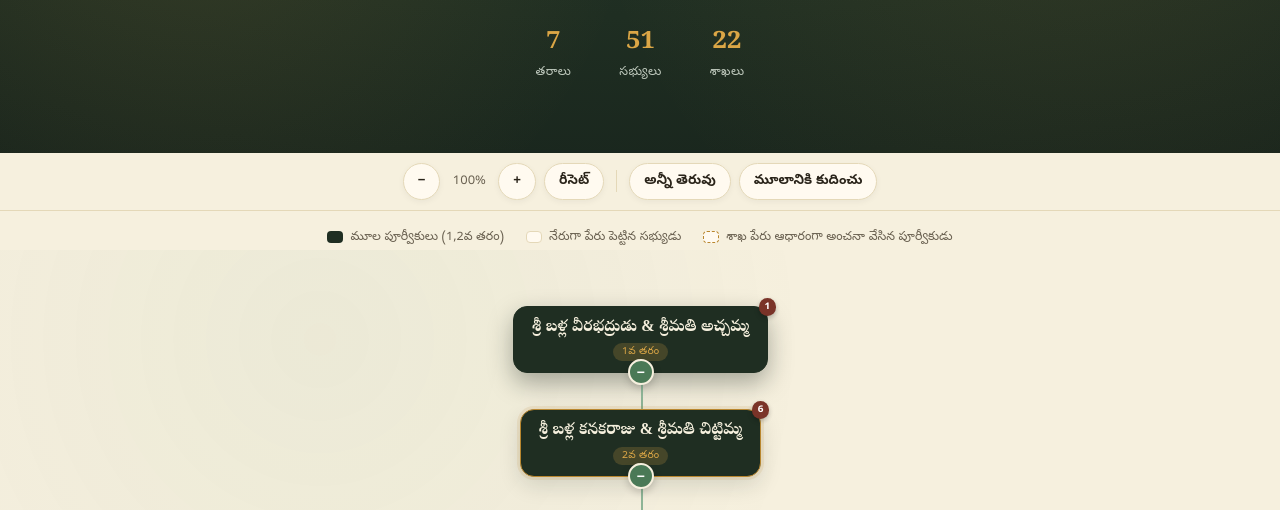
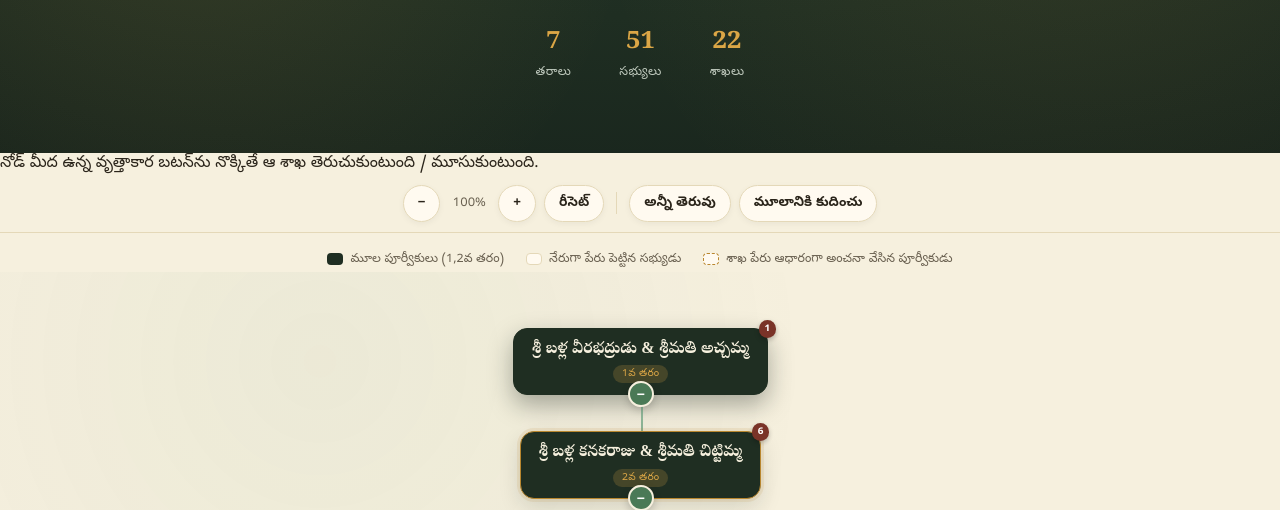
Before and after one commit to sandeepsrisiva123/balla-vamsa-vruksham, a plain HTML site: page index.html in a window 1280 px wide. Shown: the part 216-726 px from the top of the page. Drawn offline with Linux system fonts and the light colour scheme.

Commit message:
Update index.html

```diff
--- a/index.html
+++ b/index.html
@@ -244,7 +244,7 @@
     <div class="stat"><b id="branchCount">0</b><span>శాఖలు</span></div>
   </div>
 </div>
-
+<div>నోడ్ మీద ఉన్న వృత్తాకార బటన్‌ను నొక్కితే ఆ శాఖ తెరుచుకుంటుంది / మూసుకుంటుంది.</div>
 <div class="toolbar">
   <button id="zoomOut" type="button" aria-label="చిన్నదిగా చేయండి">−</button>
   <span class="zoom-pct" id="zoomPct">100%</span>
```
